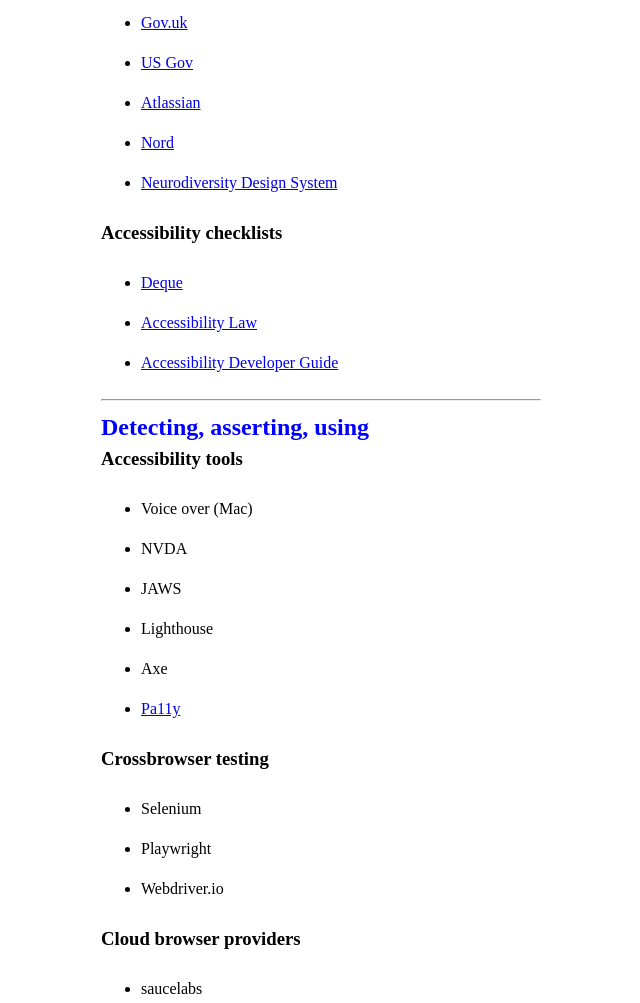
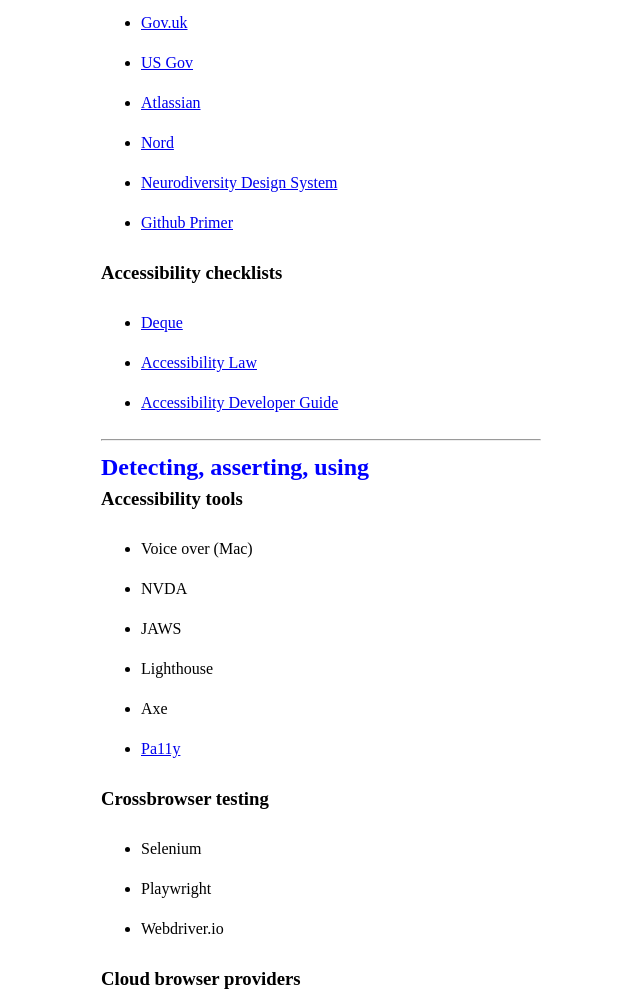
Before and after one commit to webtesting-tools/docs, an Eleventy site: page src/index.md in a window 1280 px wide. Shown: the part 2556-3559 px from the top of the page, without its empty margins (49-689 px from the left). Built offline with nearby package versions, Linux system fonts and the light colour scheme; Eleventy itself is replaced by a stand-in of ours; files that its build step writes are made by us from their sources.

Commit message:
github primer

```diff
--- a/src/index.md
+++ b/src/index.md
@@ -85,6 +85,7 @@ description: List of web testing tools
 - [Atlassian](https://atlassian.design/)
 - [Nord](https://nordhealth.design/)
 - [Neurodiversity Design System](https://www.neurodiversity.design/)
+- [Github Primer](https://primer.style/)
 
 ### Accessibility checklists
 - [Deque](https://dequeuniversity.com/checklists/)
```
